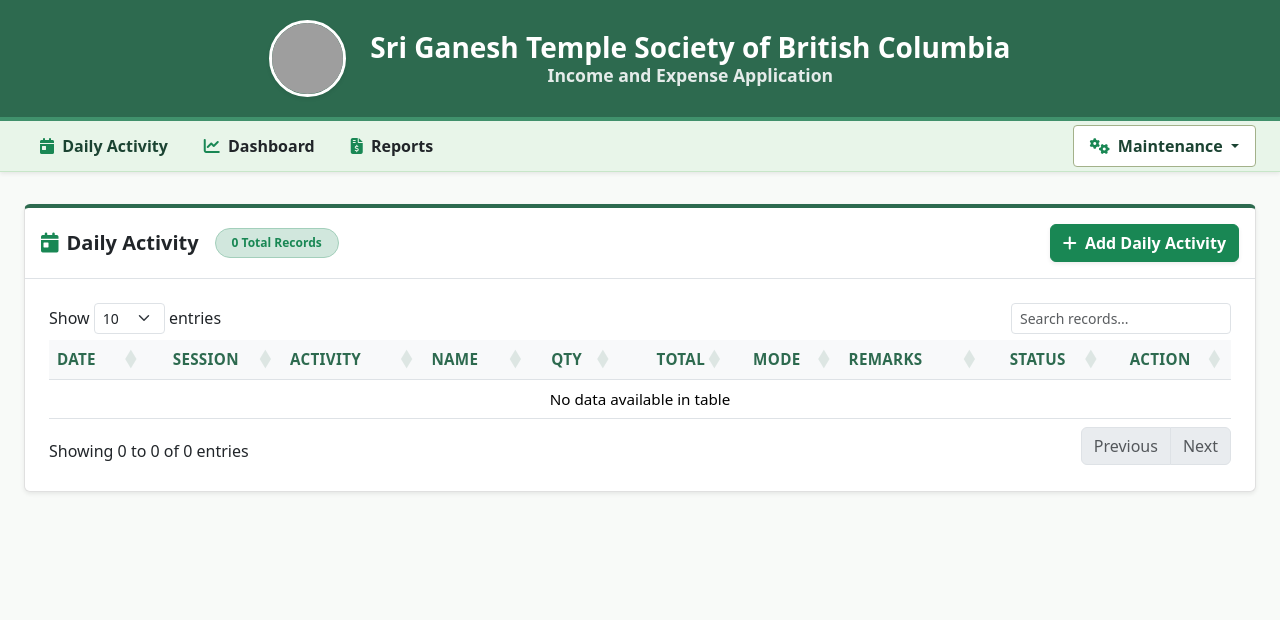
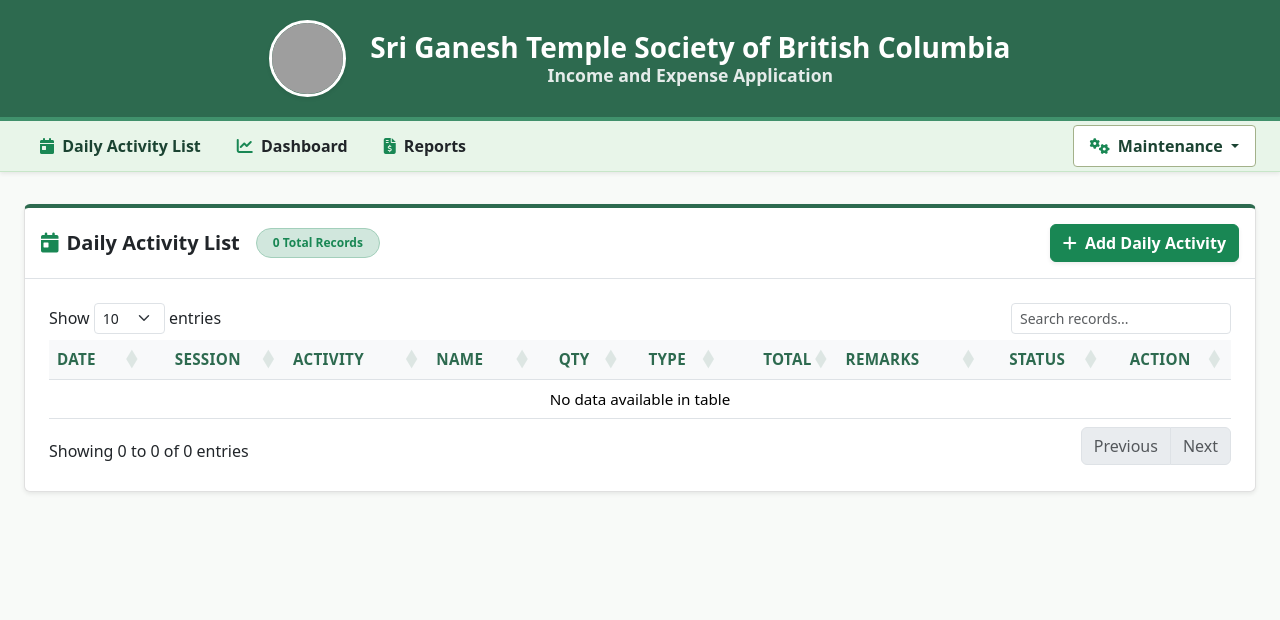
Before and after one commit to sabasivakumaran-hash/daily-sync-app, a Flask app: page / in a window 1280 px wide. Shown: the top 620 px of the page. Run offline with Flask 3, Linux system fonts and the light colour scheme; data that the repository does not hold is empty; some libraries are stand-ins or nearby versions; grey boxes are pictures that could not be loaded.

Commit message:
Feat: Replace payment_mode with entry_type, optimize 2-row layout, and update list headers

```diff
--- a/app.py
+++ b/app.py
@@ -44,7 +44,7 @@ def daily_activity_page():
         FROM daily_activity t
         LEFT JOIN activity_lookup a ON t.activity_lookup_id = a.activity_lookup_id
         LEFT JOIN category_lookup c ON a.category_lookup_id = c.category_lookup_id
-        ORDER BY t.updated_ts DESC, t.updated_ts DESC
+        ORDER BY t.updated_ts DESC
     """).fetchall()
     transactions = [dict(r) for r in txn_rows]
 
@@ -64,10 +64,23 @@ def daily_activity_save():
     session_type = request.form.get('session_type', 'AM')
     activity_lookup_id = request.form.get('activity_lookup_id')
     person_name = request.form.get('person_name', '').strip()
-    unit_price = request.form.get('unit_price') or 0.00
-    quantity = request.form.get('quantity') or 1
-    total_amount = request.form.get('total_amount') or 0.00
-    payment_mode = request.form.get('payment_mode')
+
+    try:
+        unit_price = float(request.form.get('unit_price') or 0.00)
+    except ValueError:
+        unit_price = 0.00
+
+    try:
+        quantity = int(request.form.get('quantity') or 1)
+    except ValueError:
+        quantity = 1
+
+    entry_type = request.form.get('entry_type', 'INCOME')
+
+    # Calculate Total with Expense Multiplier (-1.0)
+    multiplier = -1.0 if entry_type == 'EXPENSE' else 1.0
+    total_amount = abs(unit_price * quantity) * multiplier
+
     remarks = request.form.get('remarks', '').strip()
     is_active = request.form.get('is_active', 1)
 
@@ -76,16 +89,16 @@ def daily_activity_save():
         conn.execute("""
             UPDATE daily_activity
             SET txn_date = ?, session_type = ?, activity_lookup_id = ?, person_name = ?,
-                unit_price = ?, quantity = ?, total_amount = ?, payment_mode = ?, remarks = ?, is_active = ?,
+                unit_price = ?, quantity = ?, entry_type = ?, total_amount = ?, remarks = ?, is_active = ?,
                 updated_ts = CURRENT_TIMESTAMP
             WHERE daily_activity_id = ?
-        """, (txn_date, session_type, activity_lookup_id, person_name, unit_price, quantity, total_amount, payment_mode, remarks, is_active, daily_activity_id))
+        """, (txn_date, session_type, activity_lookup_id, person_name, unit_price, quantity, entry_type, total_amount, remarks, is_active, daily_activity_id))
         flash('Daily Activity updated successfully!', 'success')
     else:
         conn.execute("""
-            INSERT INTO daily_activity (txn_date, session_type, activity_lookup_id, person_name, unit_price, quantity, total_amount, payment_mode, remarks, is_active)
+            INSERT INTO daily_activity (txn_date, session_type, activity_lookup_id, person_name, unit_price, quantity, entry_type, total_amount, remarks, is_active)
             VALUES (?, ?, ?, ?, ?, ?, ?, ?, ?, ?)
-        """, (txn_date, session_type, activity_lookup_id, person_name, unit_price, quantity, total_amount, payment_mode, remarks, is_active))
+        """, (txn_date, session_type, activity_lookup_id, person_name, unit_price, quantity, entry_type, total_amount, remarks, is_active))
         flash('Daily Activity recorded successfully!', 'success')
 
     conn.commit()
--- a/templates/base.html
+++ b/templates/base.html
@@ -44,8 +44,8 @@
             <div class="collapse navbar-collapse" id="navbarNav">
                 <ul class="navbar-nav me-auto mb-2 mb-lg-0 gap-1 fw-semibold">
                     <li class="nav-item">
-                        <a class="nav-link text-dark px-3 {% if request.path == '/daily_activity' or request.path == '/' %}active{% endif %}" href="{{ url_for('daily_activity_page') }}">
-                            <i class="fa-solid fa-calendar-day me-1 text-success"></i> Daily Activity
+                       <a class="nav-link text-dark px-3 {% if request.path == '/daily_activity' or request.path == '/' %}active{% endif %}" href="{{ url_for('daily_activity_page') }}">
+                            <i class="fa-solid fa-calendar-day me-1 text-success"></i> Daily Activity List
                         </a>
                     </li>
                     <li class="nav-item">
@@ -68,13 +68,13 @@
                         <ul class="dropdown-menu dropdown-menu-end shadow" aria-labelledby="maintenanceDropdown">
                             <li>
                                 <a class="dropdown-item py-2" href="{{ url_for('category_lookup_page') }}">
-                                    <i class="fa-solid fa-layer-group me-2 text-success"></i>Category Lookup
+                                    <i class="fa-solid fa-layer-group me-2 text-success"></i>Category List
                                 </a>
                             </li>
                             <li><hr class="dropdown-divider"></li>
                             <li>
                                 <a class="dropdown-item py-2" href="{{ url_for('activity_lookup_page') }}">
-                                    <i class="fa-solid fa-list-check me-2 text-success"></i>Activity Lookup
+                                    <i class="fa-solid fa-list-check me-2 text-success"></i>Activity List
                                 </a>
                             </li>
                         </ul>
--- a/templates/daily_activity.html
+++ b/templates/daily_activity.html
@@ -15,24 +15,26 @@
                 <form id="dailyForm" method="POST" action="{{ url_for('daily_activity_save') }}">
                     <input type="hidden" id="daily_activity_id" name="daily_activity_id" value="">
 
+                    <!-- OPTIMIZED FORM GRID -->
                     <div class="row g-3">
+                        <!-- === ROW 1: TRANSACTION ESSENTIALS === -->
                         <!-- 1. DATE -->
-                        <div class="col-md-2">
+                        <div class="col-12 col-sm-6 col-lg-2">
                             <label for="txn_date" class="form-label fw-semibold text-secondary">Date <span class="text-danger">*</span></label>
                             <input type="date" class="form-control" id="txn_date" name="txn_date" required>
                         </div>
 
-                        <!-- 2. SESSION (AM / PM) -->
-                        <div class="col-md-1">
+                        <!-- 2. SESSION -->
+                        <div class="col-12 col-sm-6 col-lg-1">
                             <label for="session_type" class="form-label fw-semibold text-secondary">Session <span class="text-danger">*</span></label>
-                            <select class="form-select" id="session_type" name="session_type" required>
+                            <select class="form-select px-2" id="session_type" name="session_type" required>
                                 <option value="AM" selected>AM</option>
                                 <option value="PM">PM</option>
                             </select>
                         </div>
 
                         <!-- 3. ACTIVITY -->
-                        <div class="col-md-3">
+                        <div class="col-12 col-sm-6 col-lg-3">
                             <label for="activity_lookup_id" class="form-label fw-semibold text-secondary">Activity <span class="text-danger">*</span></label>
                             <select class="form-select" id="activity_lookup_id" name="activity_lookup_id" required>
                                 <option value="" disabled selected>-- Select Activity --</option>
@@ -44,8 +46,8 @@
                             </select>
                         </div>
 
-                        <!-- 4. NAME (AUTO-SUGGEST) -->
-                        <div class="col-md-3">
+                        <!-- 4. NAME -->
+                        <div class="col-12 col-sm-6 col-lg-4">
                             <label for="person_name" class="form-label fw-semibold text-secondary">Name</label>
                             <input type="text"
                                    class="form-control"
@@ -61,48 +63,47 @@
                             </datalist>
                         </div>
 
-                        <!-- 5. UNIT PRICE -->
-                        <div class="col-md-1">
-                            <label for="unit_price" class="form-label fw-semibold text-secondary">Unit Price ($)</label>
-                            <input type="number" step="0.01" min="0" class="form-control" id="unit_price" name="unit_price" placeholder="0.00">
-                        </div>
-
-                        <!-- 6. QUANTITY -->
-                        <div class="col-md-1">
-                            <label for="quantity" class="form-label fw-semibold text-secondary">Qty</label>
-                            <input type="number" min="1" value="1" class="form-control" id="quantity" name="quantity" required>
-                        </div>
-
-                        <!-- 7. TOTAL -->
-                        <div class="col-md-1">
-                            <label for="total_amount" class="form-label fw-semibold text-secondary">Total ($)</label>
-                            <input type="number" step="0.01" min="0" class="form-control fw-bold text-success fs-6" id="total_amount" name="total_amount" readonly>
-                        </div>
-
-                        <!-- 8. PAYMENT MODE -->
-                        <div class="col-md-2">
-                            <label for="payment_mode" class="form-label fw-semibold text-secondary">Payment Mode <span class="text-danger">*</span></label>
-                            <select class="form-select" id="payment_mode" name="payment_mode" required>
-                                <option value="CASH" selected>Cash</option>
-                                <option value="CHEQUE">Cheque</option>
-                                <option value="CARD">Card</option>
-                                <option value="E-TRANSFER">e-Transfer</option>
+                        <!-- 5. STATUS -->
+                        <div class="col-12 col-sm-6 col-lg-2">
+                            <label for="is_active" class="form-label fw-semibold text-secondary">Status</label>
+                            <select class="form-select" id="is_active" name="is_active">
+                                <option value="1" selected>Active</option>
+                                <option value="0">Inactive</option>
                             </select>
                         </div>
 
-                        <!-- 9. REMARKS (RECEIPT # & NOTES) -->
-                        <div class="col-md-8">
+                        <!-- === ROW 2: FINANCIAL CALCULATIONS & NOTES === -->
+                        <!-- 6. UNIT PRICE -->
+                        <div class="col-12 col-sm-6 col-lg-1">
+                            <label for="unit_price" class="form-label fw-semibold text-secondary">Price ($)</label>
+                            <input type="number" step="0.01" min="0" class="form-control px-2 text-center" id="unit_price" name="unit_price" placeholder="0.00">
+                        </div>
+
+                        <!-- 7. QUANTITY -->
+                        <div class="col-12 col-sm-6 col-lg-1">
+                            <label for="quantity" class="form-label fw-semibold text-secondary">Qty</label>
+                            <input type="number" min="1" value="1" class="form-control px-2 text-center" id="quantity" name="quantity" required>
+                        </div>
+
+                        <!-- 8. ENTRY TYPE -->
+                        <div class="col-12 col-sm-6 col-lg-2">
+                            <label for="entry_type" class="form-label fw-semibold text-secondary">Entry Type <span class="text-danger">*</span></label>
+                            <select class="form-select" id="entry_type" name="entry_type" required>
+                                <option value="INCOME" selected>Income</option>
+                                <option value="EXPENSE">Expense</option>
+                            </select>
+                        </div>
+
+                        <!-- 9. TOTAL -->
+                        <div class="col-12 col-sm-6 col-lg-2">
+                            <label for="total_amount" class="form-label fw-semibold text-secondary">Total ($)</label>
+                            <input type="number" step="0.01" class="form-control fw-bold text-success fs-6" id="total_amount" name="total_amount" readonly>
+                        </div>
+
+                        <!-- 10. REMARKS -->
+                        <div class="col-12 col-lg-6">
                             <label for="remarks" class="form-label fw-semibold text-secondary">Remarks (Receipt # & Notes)</label>
                             <input type="text" class="form-control" id="remarks" name="remarks" placeholder="e.g. Rec #1042 - Family Pooja">
-                        </div>
-
-                        <!-- 10. STATUS -->
-                        <div class="col-md-2">
-                            <label for="is_active" class="form-label fw-semibold text-secondary">Status</label>
-                            <select class="form-select" id="is_active" name="is_active">
-                                <option value="1" selected>Active</option>
-                                <option value="0">Void / Inactive</option>
-                            </select>
                         </div>
                     </div>
 
@@ -117,13 +118,13 @@
         </div>
     </div>
 
-    <!-- PANEL 2: DAILY ACTIVITY TABLE -->
+    <!-- PANEL 2: DAILY ACTIVITY LIST TABLE -->
     <div class="col-12">
         <div class="card card-sage shadow-sm">
             <div class="card-header bg-white py-3 border-bottom d-flex justify-content-between align-items-center">
                 <div class="d-flex align-items-center gap-3">
                     <h5 class="card-title mb-0 fw-bold text-dark">
-                        <i class="fa-solid fa-calendar-day me-2 text-success"></i>Daily Activity
+                        <i class="fa-solid fa-calendar-day me-2 text-success"></i>Daily Activity List
                     </h5>
                     <span class="badge bg-success-subtle text-success border border-success-subtle px-3 py-2 rounded-pill fw-semibold">
                         {{ transactions|length }} Total Records
@@ -144,8 +145,8 @@
                                 <th scope="col" class="fw-bold">Activity</th>
                                 <th scope="col" class="fw-bold">Name</th>
                                 <th scope="col" class="fw-bold text-center">Qty</th>
+                                <th scope="col" class="fw-bold text-center">Type</th>
                                 <th scope="col" class="fw-bold text-end">Total</th>
-                                <th scope="col" class="fw-bold text-center">Mode</th>
                                 <th scope="col" class="fw-bold">Remarks</th>
                                 <th scope="col" class="fw-bold text-center">Status</th>
                                 <th scope="col" class="d-none">Updated TS</th>
@@ -170,14 +171,22 @@
                                 <td class="text-dark">{{ txn.activity_name }}</td>
                                 <td class="text-dark">{{ txn.person_name or '-' }}</td>
                                 <td class="text-center">{{ txn.quantity }}</td>
-                                <td class="text-end text-success">${{ "%.2f"|format(txn.total_amount) }}</td>
-                                <td class="text-center"><span class="badge bg-light text-dark border">{{ txn.payment_mode }}</span></td>
+                                <td class="text-center">
+                                    {% if txn.entry_type == 'EXPENSE' or txn.total_amount < 0 %}
+                                        <span class="badge bg-danger-subtle text-danger border border-danger-subtle">Expense</span>
+                                    {% else %}
+                                        <span class="badge bg-success-subtle text-success border border-success-subtle">Income</span>
+                                    {% endif %}
+                                </td>
+                                <td class="text-end fw-bold {% if txn.total_amount < 0 %}text-danger{% else %}text-success{% endif %}">
+                                    ${{ "%.2f"|format(txn.total_amount) }}
+                                </td>
                                 <td class="text-muted small">{{ txn.remarks or '-' }}</td>
                                 <td class="text-center">
                                     {% if txn.is_active == 1 %}
                                         <span class="badge bg-success">Active</span>
                                     {% else %}
-                                        <span class="badge bg-secondary">Void</span>
+                                        <span class="badge bg-secondary">Inactive</span>
                                     {% endif %}
                                 </td>
                                 <!-- HIDDEN COLUMN FOR DATATABLES SORTING (COLUMN INDEX 9) -->
@@ -193,7 +202,7 @@
                                             data-price="{{ txn.unit_price }}"
                                             data-quantity="{{ txn.quantity }}"
                                             data-total="{{ txn.total_amount }}"
-                                            data-mode="{{ txn.payment_mode }}"
+                                            data-type="{{ txn.entry_type or ('EXPENSE' if txn.total_amount < 0 else 'INCOME') }}"
                                             data-remarks="{{ txn.remarks or '' }}"
                                             data-active="{{ txn.is_active }}"
                                             title="Edit Daily Activity">
@@ -231,15 +240,26 @@
             calculateTotal();
         });
 
-        // Auto-recalculate Total Amount
-        $('#unit_price, #quantity').on('input', function() {
+        // Auto-recalculate Total Amount on Input or Type Change
+        $('#unit_price, #quantity, #entry_type').on('input change', function() {
             calculateTotal();
         });
 
         function calculateTotal() {
             var price = parseFloat($('#unit_price').val()) || 0.00;
             var qty = parseInt($('#quantity').val()) || 1;
-            $('#total_amount').val((price * qty).toFixed(2));
+            var entryType = $('#entry_type').val();
+
+            var multiplier = (entryType === 'EXPENSE') ? -1.00 : 1.00;
+            var total = Math.abs(price * qty) * multiplier;
+
+            $('#total_amount').val(total.toFixed(2));
+
+            if (total < 0) {
+                $('#total_amount').removeClass('text-success').addClass('text-danger');
+            } else {
+                $('#total_amount').removeClass('text-danger').addClass('text-success');
+            }
         }
 
         // Edit Trigger
@@ -252,7 +272,7 @@
             var price = $(this).data('price');
             var qty = $(this).data('quantity');
             var total = $(this).data('total');
-            var mode = $(this).data('mode');
+            var type = $(this).data('type');
             var remarks = $(this).data('remarks');
             var active = $(this).data('active');
 
@@ -266,10 +286,16 @@
             $('#person_name').val(name);
             $('#unit_price').val(price);
             $('#quantity').val(qty);
+            $('#entry_type').val(type);
             $('#total_amount').val(total);
-            $('#payment_mode').val(mode);
             $('#remarks').val(remarks);
             $('#is_active').val(active);
+
+            if (parseFloat(total) < 0) {
+                $('#total_amount').removeClass('text-success').addClass('text-danger');
+            } else {
+                $('#total_amount').removeClass('text-danger').addClass('text-success');
+            }
 
             $('#panelFormContainer').slideDown('fast');
             $('html, body').animate({ scrollTop: $('#panelFormContainer').offset().top - 80 }, 'fast');
@@ -286,6 +312,9 @@
         var today = new Date().toISOString().split('T')[0];
         $('#txn_date').val(today);
         $('#session_type').val('AM');
+        $('#entry_type').val('INCOME');
+        $('#is_active').val('1');
+        $('#total_amount').removeClass('text-danger').addClass('text-success');
 
         $('#panelFormContainer').slideDown('fast');
         $('html, body').animate({ scrollTop: $('#panelFormContainer').offset().top - 80 }, 'fast');
@@ -299,6 +328,9 @@
             var today = new Date().toISOString().split('T')[0];
             $('#txn_date').val(today);
             $('#session_type').val('AM');
+            $('#entry_type').val('INCOME');
+            $('#is_active').val('1');
+            $('#total_amount').removeClass('text-danger').addClass('text-success');
         });
     }
 </script>
```
Also changed, not shown: templates/activity_lookup.html (+20 -52 lines), templates/category_lookup.html (+14 -15 lines).
